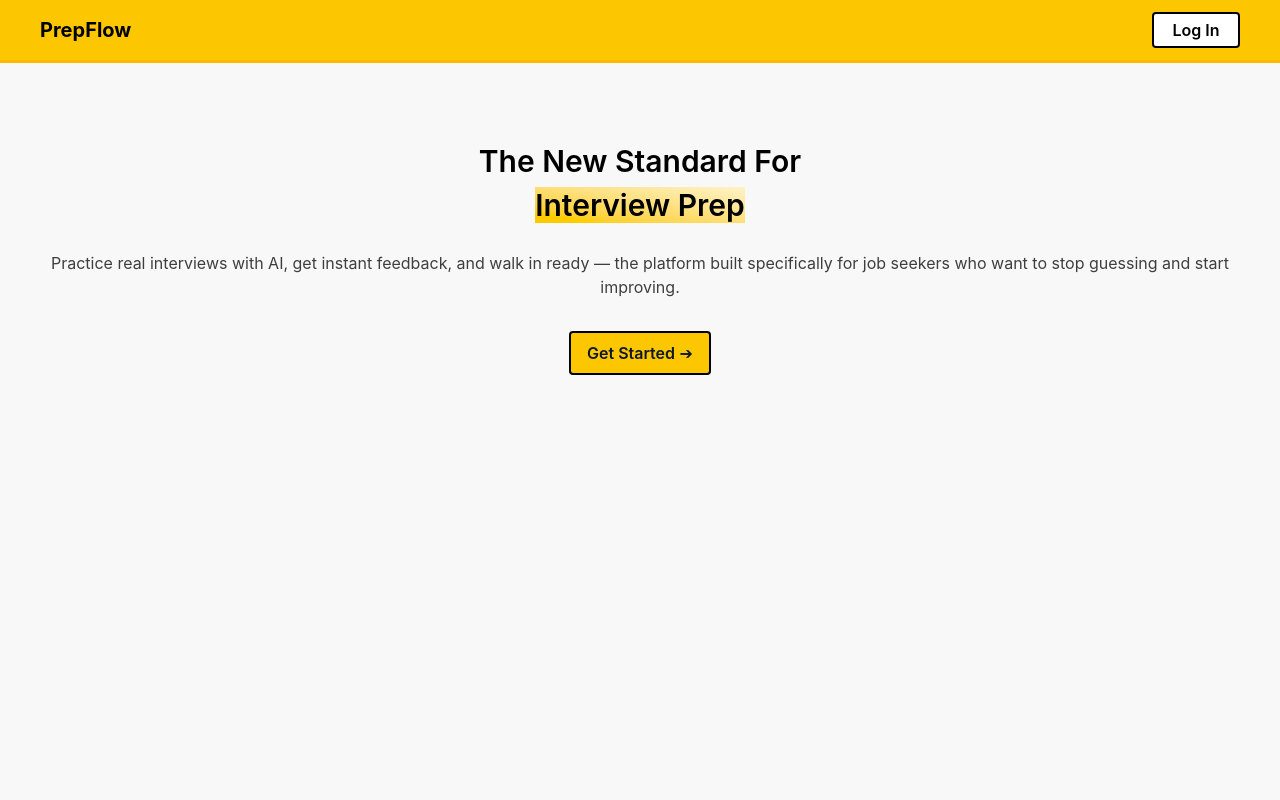
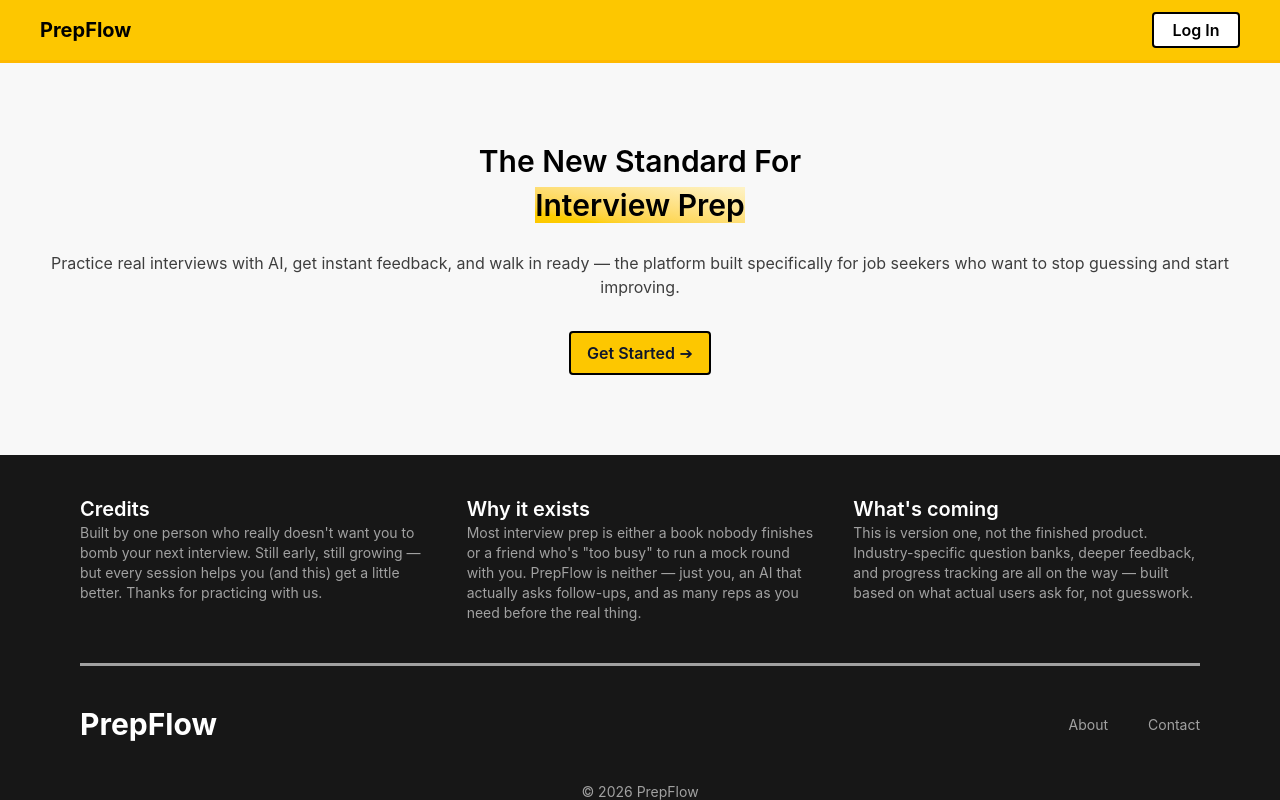
Before and after one commit to CarlosWong1/AI-Interview-Simulator, a React (Vite) app in the folder client/: page / in a window 1280 px wide. Built offline with nearby package versions, Linux system fonts and the light colour scheme.

Commit message:
made a footer and tried combining the landing page with the footer but it still has flaws. there is still a white line below the footer and needs to be fixed

```diff
--- a/client/src/App.jsx
+++ b/client/src/App.jsx
@@ -7,6 +7,8 @@ import InterviewPage from './pages/Interview.jsx'
 import LoginPage from './pages/Login.jsx'
 import RegisterPage from './pages/Register.jsx'
 import ResultsPage from './pages/Results.jsx'
+import FooterPage from './components/Footer.jsx'
+import NavbarPage from './components/Navbar.jsx'
 
 const router = createBrowserRouter([
   {path: "/", element: <LandingPage />},
@@ -17,12 +19,19 @@ const router = createBrowserRouter([
   {path: "/login", element: <LoginPage />},
   {path: "/register", element: <RegisterPage />},
   {path: "/results", element: <ResultsPage />},
+  {path: "/footer", element: <FooterPage />},
+  {path: "/navbar", element: <NavbarPage />},
 ]);
 
 function App() {
   return (
     <>
-      <RouterProvider router={router} />
+      <div className='min-h-screen flex flex-col'>
+        <main className='flex-grow'>
+          <RouterProvider router={router} />
+        </main>
+        <FooterPage />
+      </div>
     </>
   )
 }
--- a/client/src/components/Footer.jsx
+++ b/client/src/components/Footer.jsx
@@ -1,7 +1,42 @@
 export default function Footer() {
     return (
         <>
-            <h1>FOOTER</h1>
+            <article className="w-full px-20 bg-neutral-900 mt-20">
+                <div className="grid grid-cols-3 gap-10 py-10">
+                    <div>
+                        <h1 className="text-white font-semibold text-xl">Credits</h1>
+                        <p className="text-neutral-400 text-sm">
+                            Built by one person who really doesn't want you to bomb your next interview. Still early, still growing — but every session helps you (and this) get a little better. Thanks for practicing with us.
+                        </p>
+                    </div>
+                    <div>
+                        <h1 className="text-white font-semibold text-xl">Why it exists</h1>
+                        <p className="text-neutral-400 text-sm">
+                            Most interview prep is either a book nobody finishes or a friend who's "too busy" to run a mock round with you. PrepFlow is neither — just you, an AI that actually asks follow-ups, and as many reps as you need before the real thing.
+                        </p>
+                    </div>
+                    <div>
+                        <h1 className="text-white font-semibold text-xl">What's coming</h1>
+                        <p className="text-neutral-400 text-sm">
+                            This is version one, not the finished product. Industry-specific question banks, deeper feedback, and progress tracking are all on the way — built based on what actual users ask for, not guesswork.
+                        </p>
+                    </div>
+                </div>
+                <div className="border-b-3 border-neutral-400"></div>
+                <div className="flex items-center py-10">
+                    <h1 className="text-white font-bold text-3xl cursor-default">PrepFlow</h1>
+
+                    <div className="flex ml-auto gap-10">
+                        <a href="#">
+                            <span className="text-neutral-400 text-sm ">About</span>
+                        </a>
+                        <a href="#">
+                            <span className="text-neutral-400 text-sm ">Contact</span>
+                        </a>
+                    </div>
+                </div>
+                <p className="text-neutral-400 text-center text-sm mb-2 cursor-default"><span>&#169;</span> 2026 PrepFlow</p>
+            </article>
         </>
     );
 }
--- a/client/src/index.css
+++ b/client/src/index.css
@@ -3,10 +3,19 @@
   --background-color: rgb(248 248 248);
 }
 
-*,
-::before,
-::after {
+* {
   box-sizing: border-box;
+}
+
+html, body {
+  margin: 0;
+  padding: 0;
+  overflow-x: hidden;
+  height: 100%;
+}
+
+#root {
+  min-height: 100vh;
 }
 
 body {
```
